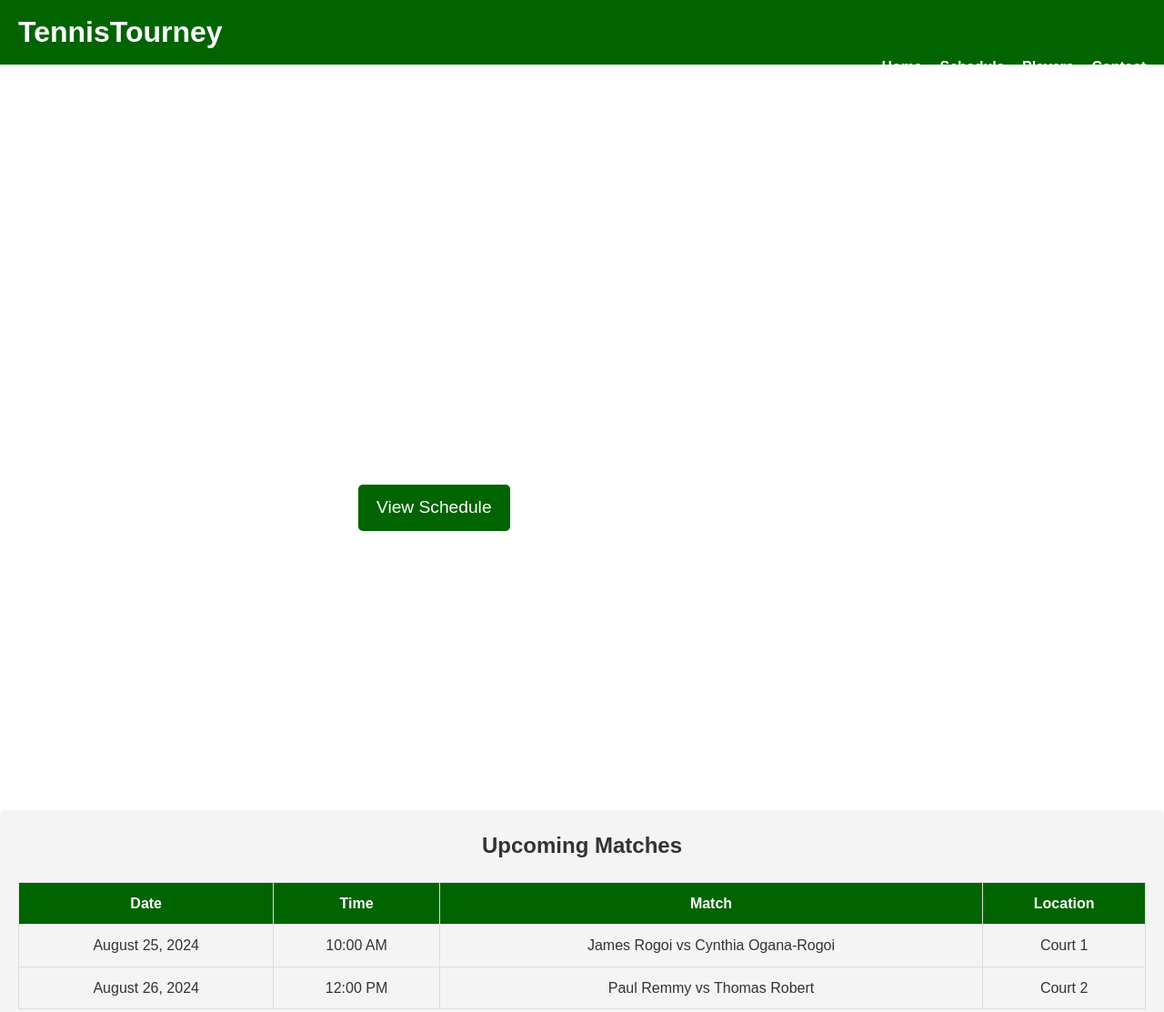
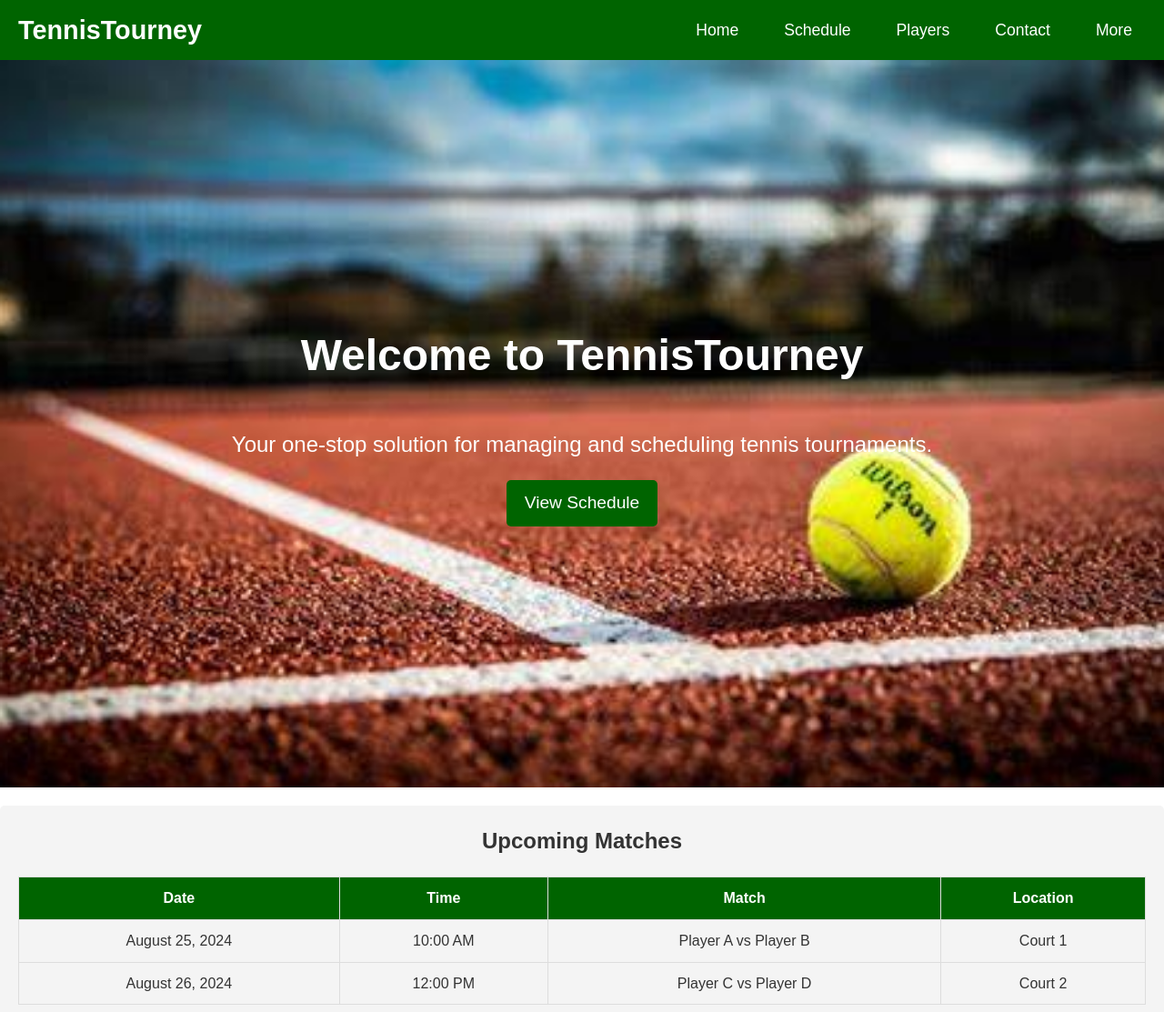
Before and after one commit to ArtisKingGit/Dad-s-web, a plain HTML site: page index.html in a window 1280 px wide. Shown: the top 1113 px of the page at 91% size. Drawn offline with Linux system fonts and the light colour scheme.

Commit message:
20:02 - 22/8/24

```diff
--- a/index.css
+++ b/index.css
@@ -10,39 +10,81 @@ body {
     color: #333;
 }
 
+/* Navbar Styling */
 header {
     background: #006400;
     color: #fff;
-    padding: 10px 0;
+    position: sticky;
+    top: 0;
+    z-index: 1000;
+    width: 100%;
 }
 
-header .logo h1 {
-    margin: 0;
-    padding-left: 20px;
+nav {
+    display: flex;
+    justify-content: space-between;
+    align-items: center;
+    padding: 10px 20px;
 }
 
-header nav {
-    float: right;
-    padding-right: 20px;
+nav .logo h1 {
+    margin: 0;
+    font-size: 1.8rem;
 }
 
-header nav ul {
+nav ul {
     list-style: none;
+    display: flex;
+    align-items: center;
 }
 
-header nav ul li {
-    display: inline;
-    margin-left: 15px;
+nav ul li {
+    margin-left: 20px;
+    position: relative;
 }
 
-header nav ul li a {
+nav ul li a {
     color: #fff;
     text-decoration: none;
-    font-weight: bold;
+    font-size: 1.1rem;
+    padding: 8px 15px;
+    transition: background 0.3s;
 }
 
+nav ul li a:hover,
+nav ul li .dropbtn:hover {
+    background: rgba(255, 255, 255, 0.2);
+    border-radius: 5px;
+}
+
+/* Dropdown Menu */
+nav ul li .dropdown-content {
+    display: none;
+    position: absolute;
+    background: #006400;
+    min-width: 160px;
+    border-radius: 5px;
+    top: 35px;
+    z-index: 1;
+}
+
+nav ul li .dropdown-content a {
+    display: block;
+    padding: 10px 20px;
+    text-align: left;
+}
+
+nav ul li .dropdown-content a:hover {
+    background: rgba(255, 255, 255, 0.2);
+}
+
+nav ul li:hover .dropdown-content {
+    display: block;
+}
+
+/* Hero Section */
 .hero {
-    background: url('tennis-court.jpg') no-repeat center center/cover;
+    background: url('tennis.jpeg') no-repeat center center/cover;
     height: 100vh;
     display: flex;
     flex-direction: column;
@@ -68,8 +110,14 @@ header nav ul li a {
     text-decoration: none;
     border-radius: 5px;
     font-size: 1.2rem;
+    transition: background 0.3s;
 }
 
+.hero .btn:hover {
+    background: #004c00;
+}
+
+/* Section Styling */
 #schedule, #players, #contact {
     padding: 20px;
     margin: 20px 0;
@@ -138,6 +186,10 @@ form button.btn {
     cursor: pointer;
 }
 
+form button.btn:hover {
+    background: #004c00;
+}
+
 footer {
     background: #006400;
     color: #fff;
--- a/index.html
+++ b/index.html
@@ -8,15 +8,23 @@
 </head>
 <body>
     <header>
-        <div class="logo">
-            <h1>TennisTourney</h1>
-        </div>
         <nav>
-            <ul>
+            <div class="logo">
+                <h1>TennisTourney</h1>
+            </div>
+            <ul class="nav-links">
                 <li><a href="#home">Home</a></li>
                 <li><a href="#schedule">Schedule</a></li>
                 <li><a href="#players">Players</a></li>
                 <li><a href="#contact">Contact</a></li>
+                <li class="dropdown">
+                    <a href="#" class="dropbtn">More</a>
+                    <div class="dropdown-content">
+                        <a href="#">Gallery</a>
+                        <a href="#">Rules</a>
+                        <a href="#">FAQ</a>
+                    </div>
+                </li>
             </ul>
         </nav>
     </header>
@@ -44,13 +52,13 @@
                 <tr>
                     <td>August 25, 2024</td>
                     <td>10:00 AM</td>
-                    <td>James Rogoi vs Cynthia Ogana-Rogoi</td>
+                    <td>Player A vs Player B</td>
                     <td>Court 1</td>
                 </tr>
                 <tr>
                     <td>August 26, 2024</td>
                     <td>12:00 PM</td>
-                    <td>Paul Remmy vs Thomas Robert</td>
+                    <td>Player C vs Player D</td>
                     <td>Court 2</td>
                 </tr>
             </tbody>
@@ -83,7 +91,7 @@
     </section>
 
     <footer>
-        <p>&copy; 2024 TennisTourney. All Rights Reserved.</p>
+        <p>&copy; 2024 Rogoi Sports. All Rights Reserved.</p>
     </footer>
 </body>
 </html>
```
Also changed, not shown: blackman.jpeg (added), tennis.jpeg (added).
